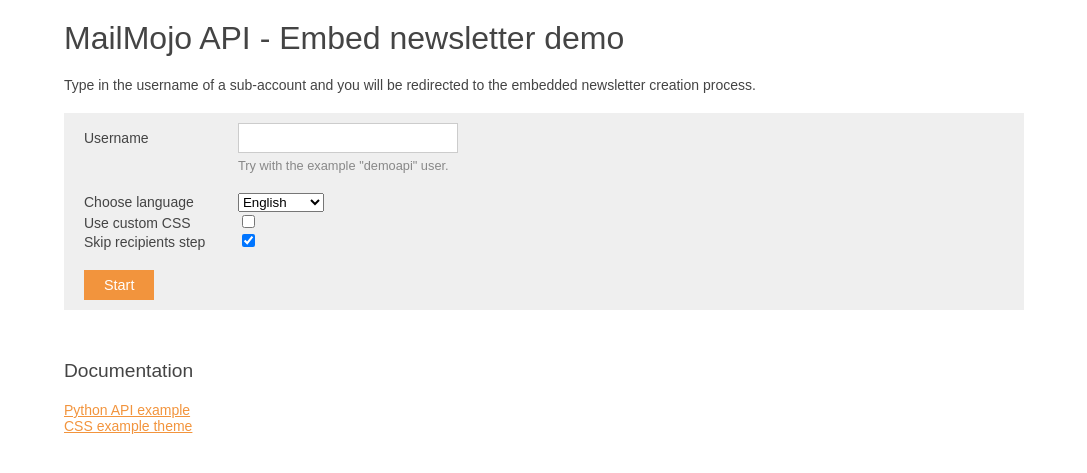
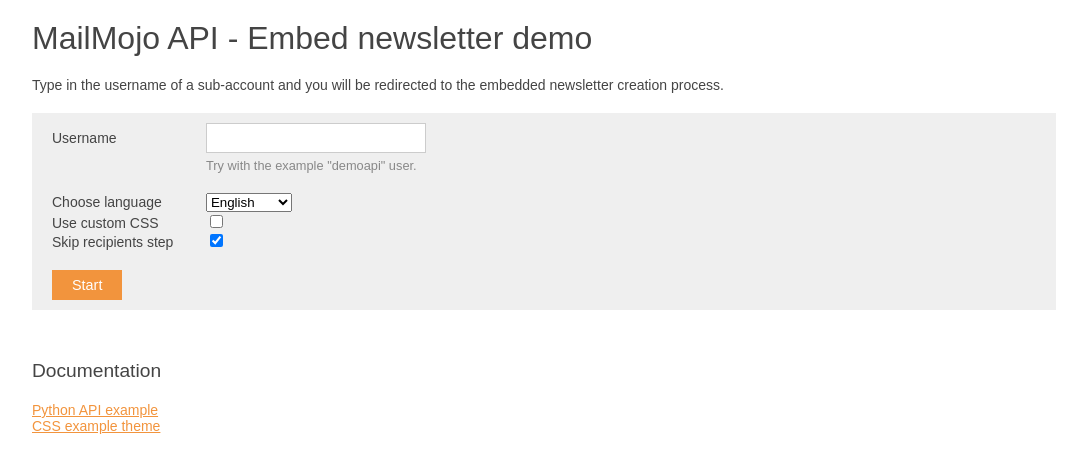
Before and after one commit to eliksir/mailmojo-embed-examples, a Django app: template demo/demo/templates/home.html in a window 1280 px wide. Shown: the top 473 px of the page, without its empty margins (96-1183 px from the left). Run offline with Django 3.2, Linux system fonts and the light colour scheme; the template is opened without the code that fills it: values that come from a table or form of the project are taken from there, others are empty; parts of the project's set-up code (start-up, migrations or seed data) failed here and were passed over.

Commit message:
Update with and height on embed iframe

```diff
--- a/demo/demo/static/app.css
+++ b/demo/demo/static/app.css
@@ -43,13 +43,13 @@ a:hover {
 }
 
 #content {
-	width: 960px;
+	width: 1024px;
 	margin: 20px auto;
 }
 
 iframe {
 	width: 100%;
-	height: 800px;
+	height: 1100px;
 	border: 0;
 }
 
```
